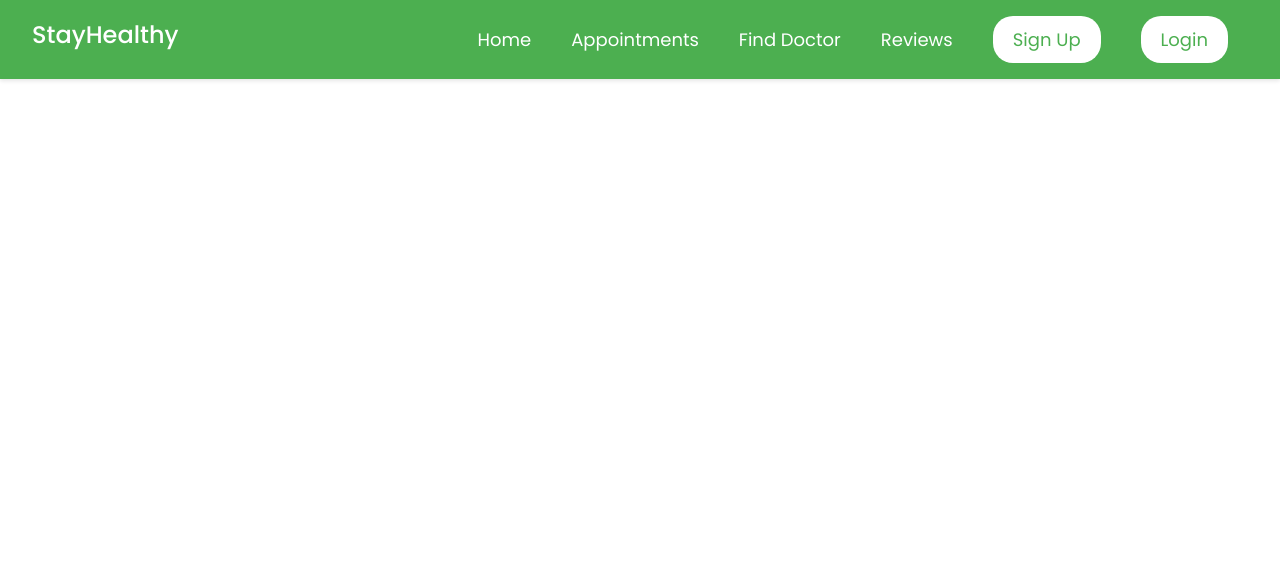
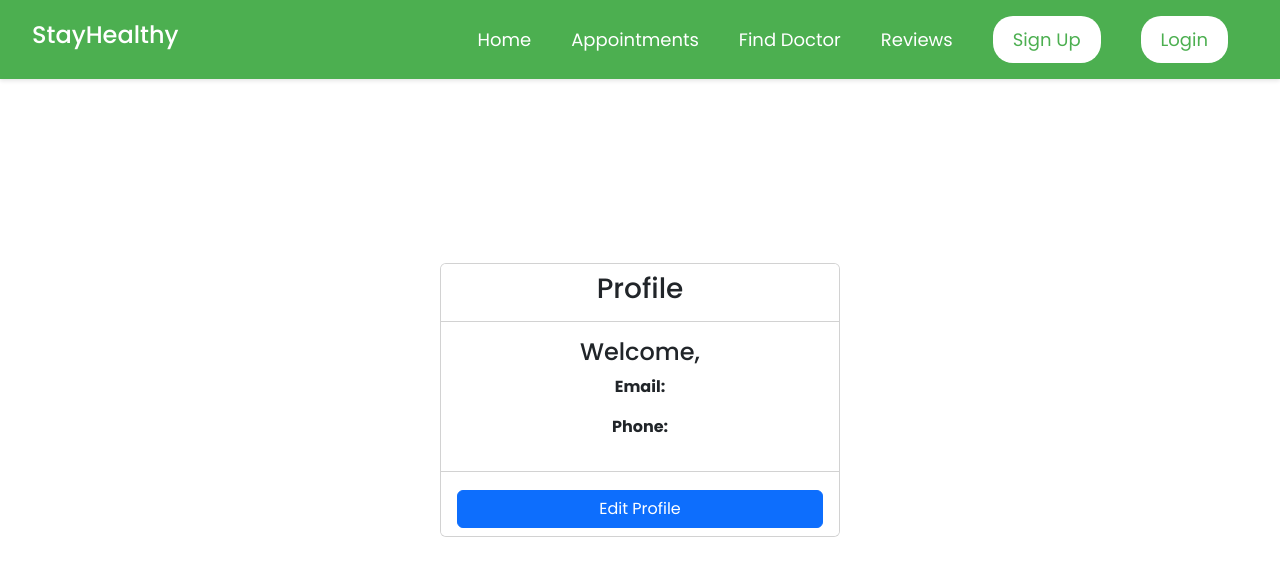
Before and after one commit to johnrizos/test_med_app, a React (Create React App) app: page /profile in a window 1280 px wide. Shown: the top 576 px of the page. Built offline with nearby package versions, Linux system fonts and the light colour scheme.

Commit message:
finish module 4

```diff
--- a/src/App.js
+++ b/src/App.js
@@ -10,6 +10,8 @@ import Sign_Up from './Components/Sign_Up/Sign_Up';
 import BookingConsultation from './Components/BookingConsultation/BookingConsultation';
 import Notification from './Components/Notification/Notification';
 import ReviewForm from './Components/ReviewForm/ReviewForm';
+import ProfileCard from './Components/ProfileCard/ProfileCard';
+import ReportsLayout from './Components/ReportsLayout/ReportsLayout';
 
 
 import './App.css';
@@ -62,6 +64,8 @@ function App() {
             <Route path="/signup" element={<Sign_Up/>}/>
             <Route path="find-doctor" element={<BookingConsultation appointmentbookings={appointmentbookings} setAppointmentbookings={setAppointmentbookings}/>}/>
             <Route path="reviews" element={<ReviewForm appointmentbookings={appointmentbookings}/>}/>
+            <Route path="profile" element={<ProfileCard/>}/>
+            <Route path="reports" element={<ReportsLayout appointmentbookings={appointmentbookings}/>}/>
 
 
           </Routes>
--- a/src/Components/Navbar/Navbar.js
+++ b/src/Components/Navbar/Navbar.js
@@ -34,7 +34,7 @@ function Navbar() {
         <div className="logo">
           <h4>StayHealthy</h4>
         </div>
-        <div id="menu-icon" onClick={()=>setFlagMenu(!flagMenu)}>
+        <div id="menu-icon" onClick={() => setFlagMenu(!flagMenu)}>
           <svg
             xmlns="http://www.w3.org/2000/svg"
             width="30"
@@ -66,7 +66,20 @@ function Navbar() {
             {isLoggedIn ? (
               <>
                 <li>
-                  <Link to="/profile">Welcome, {username}</Link>
+                  <div className="dropdown">
+                  {/* <a className="btn btn-secondary dropdown-toggle" href="#" role="button" id="dropdownMenuLink" data-bs-toggle="dropdown" aria-expanded="false">
+
+                    <Link  to="/profile">Welcome, {username}</Link>
+                    </a> */}
+                      <a className="btn btn-secondary dropdown-toggle" href="#" role="button" id="dropdownMenuLink" data-bs-toggle="dropdown" aria-expanded="false">
+                      Dropdown link
+                     </a>
+                    <ul className="dropdown-menu" aria-labelledby="dropdownMenuLink">
+                      <li><Link to="/profile" className="dropdown-item"  /> Profile</li>
+                      <li><a href="#" className="dropdown-item" >Appointments</a></li>
+                    </ul>
+
+                  </div>
                 </li>
                 <li>
                   <button onClick={handleLogout}>Logout</button>
@@ -88,8 +101,8 @@ function Navbar() {
             )}
           </ul>
         )}
-         <ul className="nav-links">
-           <li>
+        <ul className="nav-links">
+          <li>
             <Link to="/">Home</Link>
           </li>
           <li>
@@ -104,8 +117,20 @@ function Navbar() {
           {isLoggedIn ? ( // Conditional rendering
             <>
               <li>
-                <Link to="/profile">Welcome, {username}</Link>
-              </li>
+              <div className="dropdown">
+                  {/* <a class="btn btn-secondary dropdown-toggle" href="#" role="button" id="dropdownMenuLink" data-bs-toggle="dropdown" aria-expanded="false">
+
+                    <Link  to="/profile">Welcome, {username}</Link>
+                    </a> */}
+                      <a className="btn btn-secondary dropdown-toggle" href="#" role="button" id="dropdownMenuLink" data-bs-toggle="dropdown" aria-expanded="false">
+                      <Link  to="/profile">Welcome, {username}</Link>
+                      </a>
+                    <ul className="dropdown-menu text-secondary" aria-labelledby="dropdownMenuLink">
+                    <li><Link to="/profile"   ><span className="dropdown-item" >Your Profile</span></Link></li>
+                    <li><Link to="/reports"   ><span className="dropdown-item" >Your Reports</span></Link></li>
+                    </ul>
+
+                  </div>              </li>
               <li>
                 <button onClick={handleLogout}>Logout</button>
               </li>
--- /dev/null
+++ b/src/Components/ProfileCard/ProfileCard.js
@@ -0,0 +1,145 @@
+import React, { useState, useEffect } from "react";
+import "./ProfileCard.css";
+import { Link } from "react-router-dom";
+
+const ProfileCard = () => {
+  const [editMode, setEditMode] = useState("view");
+
+  const storedEmail = sessionStorage.getItem("email") || "";
+  const storedPhone = sessionStorage.getItem("phone") || "";
+  const storedName = sessionStorage.getItem("name") || "";
+
+  const [formData, setFormData] = useState({
+    name: storedName,
+    email: storedEmail,
+    phone: storedPhone
+  });
+
+  useEffect(() => {
+    setFormData({
+      name: storedName,
+      email: storedEmail,
+      phone: storedPhone
+    });
+  }, [editMode, storedName, storedEmail, storedPhone]);
+
+  const handleChange = (e) => {
+    const { name, value } = e.target;
+    setFormData({
+      ...formData,
+      [name]: value
+    });
+  };
+
+  const handleSubmit = (e) => {
+    e.preventDefault();
+    // Update session storage
+    sessionStorage.setItem("name", formData.name);
+    sessionStorage.setItem("phone", formData.phone);
+
+    // Switch back to view mode
+    setEditMode("view");
+  };
+
+  return (
+    <div className="d-flex justify-content-center align-items-center vh-100">
+      <div
+        className="card bg-white"
+        style={{ width: "100%", maxWidth: "400px" }}
+      >
+        {editMode === "view" ? (
+          <>
+            <div className="card-header text-center bg-white">
+              <h3>Profile</h3>
+            </div>
+            <div className="card-body">
+              <div className="text-center">
+                <h4>Welcome, {formData.name}</h4>
+                <p>
+                  <strong>Email:</strong> {formData.email}
+                </p>
+                <p>
+                  <strong>Phone:</strong> {formData.phone}
+                </p>
+              </div>
+            </div>
+            <div className="card-footer text-center bg-white">
+              <button
+                className="btn btn-primary"
+                onClick={() => setEditMode("edit")}
+              >
+                Edit Profile
+              </button>
+            </div>
+          </>
+        ) : (
+          <>
+            <div className="card-header text-center bg-white">
+              <h3>Edit Profile</h3>
+            </div>
+            <div className="card-body">
+              <form onSubmit={handleSubmit}>
+                <div className="mb-3 text-start">
+                  <label
+                    htmlFor="email"
+                    className="form-label mb-0 fw-bold"
+                  >
+                    Email
+                  </label>
+                  <input
+                    type="email"
+                    className="form-control"
+                    id="email"
+                    name="email"
+                    value={formData.email}
+                    onChange={handleChange}
+                    disabled
+                  />
+                </div>
+                <div className="mb-3 text-start">
+                  <label
+                    htmlFor="name"
+                    className="form-label mb-0 fw-bold"
+                  >
+                    Name
+                  </label>
+                  <input
+                    type="text"
+                    className="form-control"
+                    id="name"
+                    name="name"
+                    value={formData.name}
+                    onChange={handleChange}
+                    required
+                  />
+                </div>
+                <div className="mb-3 text-start">
+                  <label
+                    htmlFor="phone"
+                    className="form-label mb-0 fw-bold"
+                  >
+                    Phone
+                  </label>
+                  <input
+                    type="tel"
+                    className="form-control"
+                    id="phone"
+                    name="phone"
+                    value={formData.phone}
+                    onChange={handleChange}
+                    required
+                  />
+                </div>
+                <button type="submit" className="btn btn-primary">
+                  Submit
+                </button>
+              </form>
+            </div>
+          </>
+        )}
+      </div>
+    </div>
+  );
+};
+
+export default ProfileCard;
--- /dev/null
+++ b/src/Components/ReportsLayout/ReportsLayout.css
@@ -0,0 +1,47 @@
+/*
+.container {
+    margin-top: 5rem;
+    padding-top: 80px;
+}
+
+h1 {
+    font-size: 2rem;
+    font-weight: bold;
+    margin-bottom: 1.5rem;
+    text-align: left;
+}
+
+.table {
+    width: 100%;
+    border-collapse: collapse;
+    background-color: #f8f9fa;
+}
+
+.table thead {
+    background-color: #D9D9D9;
+}
+
+.table thead th {
+    font-weight: bold;
+    text-align: center;
+    padding: 12px;
+    border-bottom: 2px solid #dee2e6;
+}
+
+.table tbody tr {
+    border-bottom: 1px solid #dee2e6;
+}
+
+.table tbody td {
+    text-align: center;
+    padding: 12px;
+}
+
+.btn {
+    font-size: 0.875rem;
+    padding: 0.375rem 0.75rem;
+    border-radius: 0.25rem;
+    transition: background-color 0.3s ease;
+    max-width: 200px;
+    width: 100%;
+} */
--- /dev/null
+++ b/src/Components/ReportsLayout/ReportsLayout.js
@@ -0,0 +1,63 @@
+import React, { useState } from 'react';
+import "./ReportsLayout.css";
+import { doctors, specialityListData } from '../FindDoctorSearch/doctorsData';
+
+const ReportsLayout = (props) => {
+
+    // reviews useState local storage with name review and rating to check if exist local storage or not
+    const [reviews, setReviews] = useState((JSON.parse(localStorage.getItem("reviews")) || {}));
+
+    console.log("reviews", reviews);
+    console.log("reviews", reviews[5]);
+
+    // Function to download the PDF from the public folder
+    const downloadPdf = (e) => {
+        e.preventDefault();
+        window.location.href = "/medical_reports/patient_report.pdf";
+    }
+
+    // Function to view the PDF in a new tab from the public folder
+    const viewPdf = (e) => {
+        e.preventDefault();
+        window.open("/medical_reports/patient_report.pdf", "_blank");
+    }
+
+    const appointmentbookings = props.appointmentbookings;
+    // display hide review form
+    const [showForm, setShowForm] = useState(false);
+    // on click of give review button
+
+    const [doctorId, setDoctorId] = useState(null);
+
+    return (
+        <div className="container mt-5" style={{ paddingTop: "80px" }}>
+            <h1 className="text-start mb-4">Reports</h1>
+            <table className="table">
+                <thead style={{ background: "#D9D9D9" }}>
+                    <tr>
+                        <th className='text-center'>S.No.</th>
+                        <th className='text-center'>Doctor Name</th>
+                        <th className='text-center'>Doctor Speciality</th>
+                        <th className='text-center'>View Report</th>
+                        <th className='text-center'>Download Report</th>
+                    </tr>
+                </thead>
+                <tbody>
+                    {Object.keys(appointmentbookings).map((key, index) => {
+                        return (
+                            <tr key={key}>
+                                <td className='text-center'>{index + 1}</td>
+                                <td className='text-center'>{doctors[key]["name"]}</td>
+                                <td className='text-center'>{specialityListData[doctors[key]["specialist"]]}</td>
+                                <td className='text-center'><button className="btn btn-primary btn-sm" style={{ maxWidth: "200px" }} onClick={viewPdf}>View Report</button></td>
+                                <td className='text-center'><button className="btn btn-primary btn-sm" style={{ maxWidth: "200px" }} onClick={downloadPdf}>Download Report</button></td>
+                            </tr>
+                        );
+                    })}
+                </tbody>
+            </table>
+        </div>
+    );
+};
+
+export default ReportsLayout;
```
Also changed, not shown: src/Components/ProfileCard/ProfileCard.css (added), 1 other file (tests, documents, lock files or other folders).
